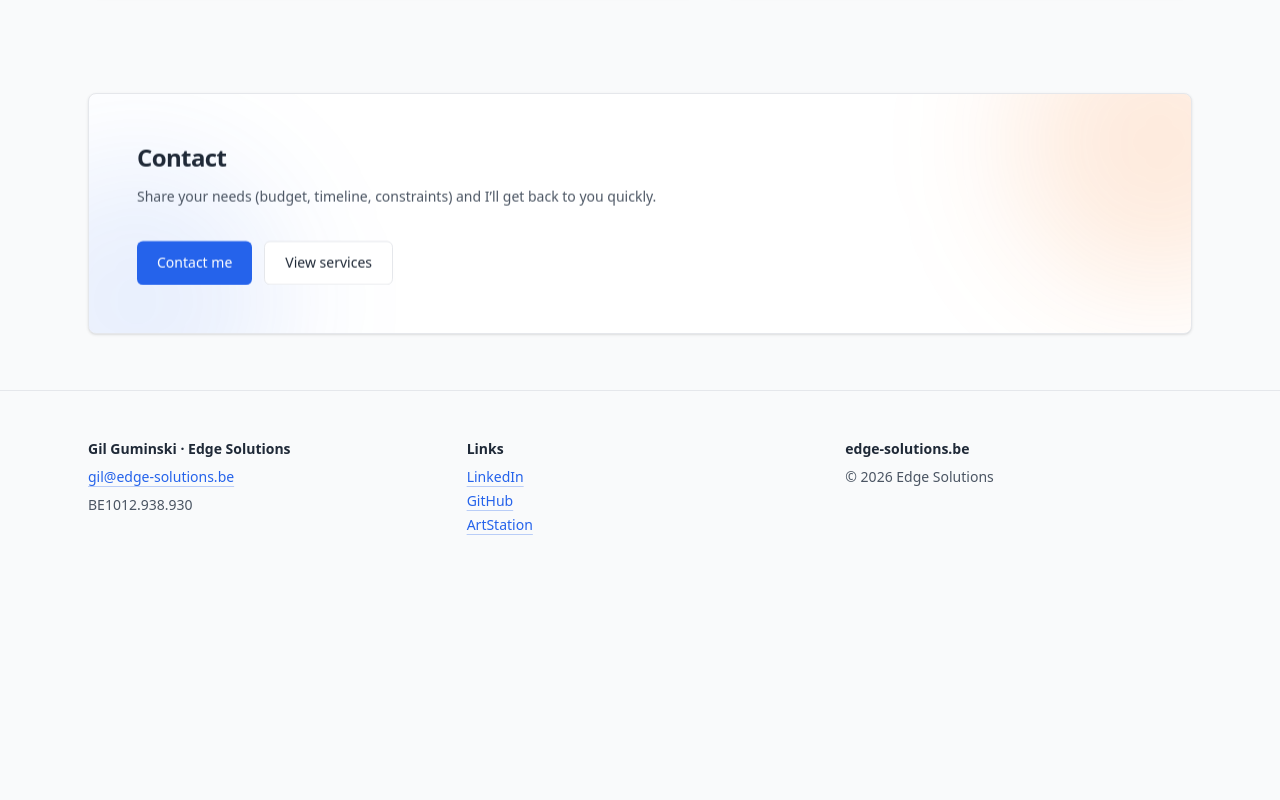
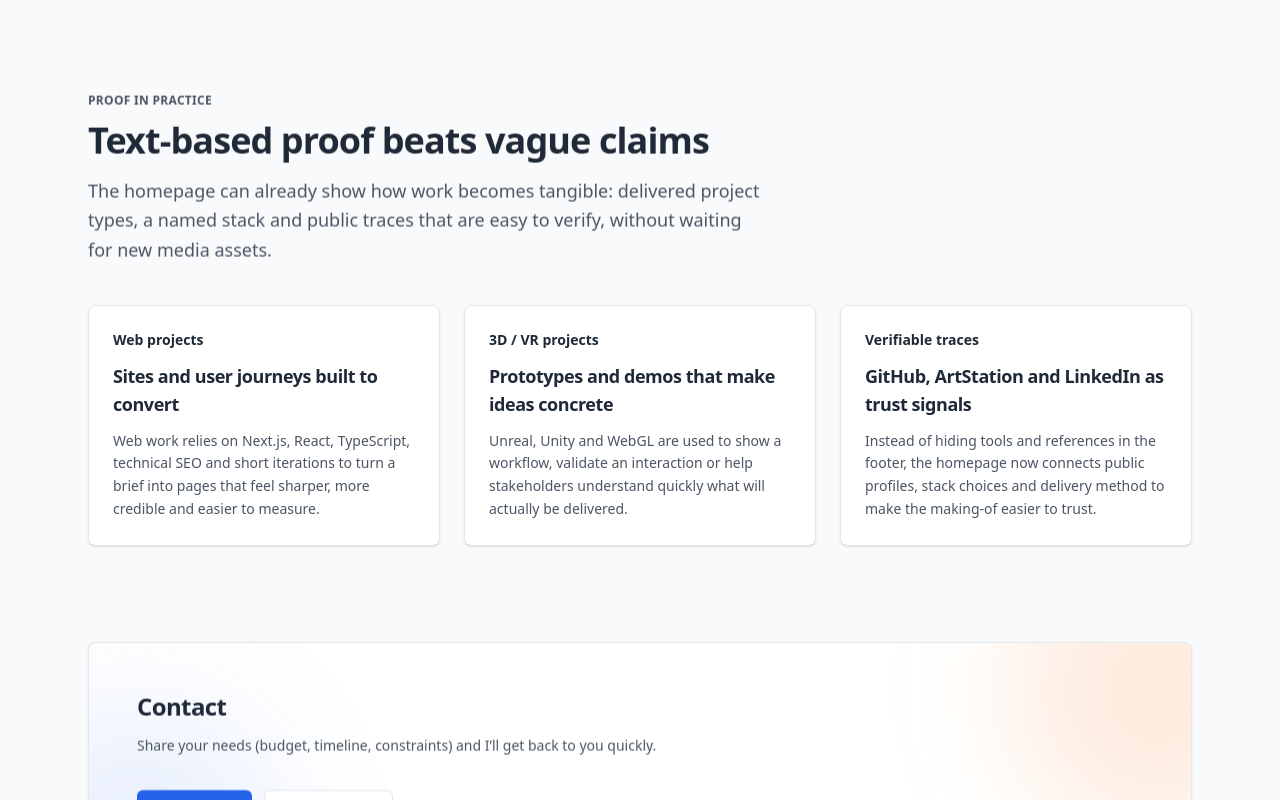
Before and after one commit to edge-solutions-hq/edge-solutions, a Next.js app in the folder web/: page /en in a window 1280 px wide. Shown: the part 1840-2640 px from the top of the page. Before the commit the page ends 2423 px from the top, so only its background shows below. Built offline with nearby package versions, Linux system fonts and the light colour scheme; no server answers.

Commit message:
Add homepage proof module copy

```diff
--- a/web/messages/en.json
+++ b/web/messages/en.json
@@ -65,6 +65,28 @@
         "artstation": "View ArtStation work",
         "linkedin": "View LinkedIn profile"
       }
+    },
+    "proof": {
+      "eyebrow": "Proof in practice",
+      "title": "Text-based proof beats vague claims",
+      "intro": "The homepage can already show how work becomes tangible: delivered project types, a named stack and public traces that are easy to verify, without waiting for new media assets.",
+      "items": {
+        "web": {
+          "kicker": "Web projects",
+          "title": "Sites and user journeys built to convert",
+          "body": "Web work relies on Next.js, React, TypeScript, technical SEO and short iterations to turn a brief into pages that feel sharper, more credible and easier to measure."
+        },
+        "realtime": {
+          "kicker": "3D / VR projects",
+          "title": "Prototypes and demos that make ideas concrete",
+          "body": "Unreal, Unity and WebGL are used to show a workflow, validate an interaction or help stakeholders understand quickly what will actually be delivered."
+        },
+        "trust": {
+          "kicker": "Verifiable traces",
+          "title": "GitHub, ArtStation and LinkedIn as trust signals",
+          "body": "Instead of hiding tools and references in the footer, the homepage now connects public profiles, stack choices and delivery method to make the making-of easier to trust."
+        }
+      }
     }
   },
   "services": {
--- a/web/messages/fr.json
+++ b/web/messages/fr.json
@@ -65,6 +65,28 @@
         "artstation": "Voir les travaux ArtStation",
         "linkedin": "Voir le profil LinkedIn"
       }
+    },
+    "proof": {
+      "eyebrow": "Preuves en pratique",
+      "title": "Des preuves textuelles plutôt que des promesses floues",
+      "intro": "La page d’accueil peut déjà montrer comment le travail se matérialise : projets livrés, stack assumée et traces publiques faciles à vérifier, sans attendre de nouveaux visuels.",
+      "items": {
+        "web": {
+          "kicker": "Projets web",
+          "title": "Sites et parcours pensés pour convertir",
+          "body": "Le travail web s’appuie sur Next.js, React, TypeScript, SEO technique et des itérations courtes pour transformer un brief en pages plus crédibles, plus lisibles et plus faciles à mesurer."
+        },
+        "realtime": {
+          "kicker": "Projets 3D / VR",
+          "title": "Prototypes et démonstrations qui rendent l’idée concrète",
+          "body": "Les expériences Unreal, Unity et WebGL servent à montrer un workflow, valider une interaction ou aider un décideur à comprendre vite ce qui sera réellement livré."
+        },
+        "trust": {
+          "kicker": "Traces vérifiables",
+          "title": "GitHub, ArtStation et LinkedIn comme signaux de confiance",
+          "body": "Au lieu de cacher les outils et les références en pied de page, la homepage relie maintenant profils publics, stack et méthode pour donner une preuve simple du making-of."
+        }
+      }
     }
   },
   "services": {
--- a/web/messages/nl.json
+++ b/web/messages/nl.json
@@ -65,6 +65,28 @@
         "artstation": "Bekijk ArtStation-werk",
         "linkedin": "Bekijk LinkedIn-profiel"
       }
+    },
+    "proof": {
+      "eyebrow": "Bewijs in de praktijk",
+      "title": "Tekstueel bewijs werkt beter dan vage claims",
+      "intro": "De homepage kan nu al tonen hoe werk concreet wordt: opgeleverde projecttypes, een benoemde stack en publieke sporen die makkelijk te controleren zijn, zonder nieuwe media-assets.",
+      "items": {
+        "web": {
+          "kicker": "Webprojecten",
+          "title": "Sites en trajecten gebouwd om te converteren",
+          "body": "Webwerk steunt op Next.js, React, TypeScript, technische SEO en korte iteraties om van een briefing pagina's te maken die geloofwaardiger, helderder en beter meetbaar zijn."
+        },
+        "realtime": {
+          "kicker": "3D / VR-projecten",
+          "title": "Prototypes en demo's die ideeën tastbaar maken",
+          "body": "Unreal, Unity en WebGL worden ingezet om een workflow te tonen, een interactie te valideren of stakeholders snel te laten begrijpen wat er echt geleverd wordt."
+        },
+        "trust": {
+          "kicker": "Controleerbare sporen",
+          "title": "GitHub, ArtStation en LinkedIn als vertrouwenssignalen",
+          "body": "In plaats van tools en referenties in de footer te verstoppen, koppelt de homepage nu publieke profielen, stackkeuzes en werkwijze aan elkaar zodat het making-of geloofwaardiger wordt."
+        }
+      }
     }
   },
   "services": {
--- a/web/src/app/[locale]/page.tsx
+++ b/web/src/app/[locale]/page.tsx
@@ -268,6 +268,53 @@ export default async function HomePage({params}: Props) {
       </section>
 
       <section>
+        <SectionIntro
+          eyebrow={t('home.proof.eyebrow')}
+          title={t('home.proof.title')}
+        >
+          <p>{t('home.proof.intro')}</p>
+        </SectionIntro>
+
+        <div className="mt-10 grid grid-cols-1 gap-6 md:grid-cols-3">
+          <Card className="p-6">
+            <div className="text-sm font-semibold text-foreground">
+              {t('home.proof.items.web.kicker')}
+            </div>
+            <h3 className="mt-3 text-lg font-semibold tracking-tight">
+              {t('home.proof.items.web.title')}
+            </h3>
+            <p className="mt-3 text-sm leading-relaxed text-muted-foreground">
+              {t('home.proof.items.web.body')}
+            </p>
+          </Card>
+
+          <Card className="p-6">
+            <div className="text-sm font-semibold text-foreground">
+              {t('home.proof.items.realtime.kicker')}
+            </div>
+            <h3 className="mt-3 text-lg font-semibold tracking-tight">
+              {t('home.proof.items.realtime.title')}
+            </h3>
+            <p className="mt-3 text-sm leading-relaxed text-muted-foreground">
+              {t('home.proof.items.realtime.body')}
+            </p>
+          </Card>
+
+          <Card className="p-6">
+            <div className="text-sm font-semibold text-foreground">
+              {t('home.proof.items.trust.kicker')}
+            </div>
+            <h3 className="mt-3 text-lg font-semibold tracking-tight">
+              {t('home.proof.items.trust.title')}
+            </h3>
+            <p className="mt-3 text-sm leading-relaxed text-muted-foreground">
+              {t('home.proof.items.trust.body')}
+            </p>
+          </Card>
+        </div>
+      </section>
+
+      <section>
         <Card className="relative overflow-hidden p-8 md:p-12">
           <div
             className="pointer-events-none absolute -right-28 -top-24 h-72 w-72 rounded-full bg-secondary/15 blur-3xl"
```
